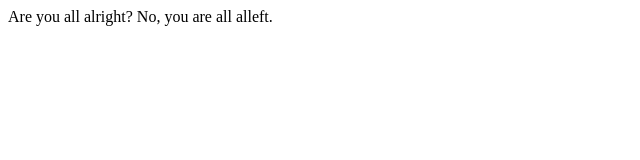
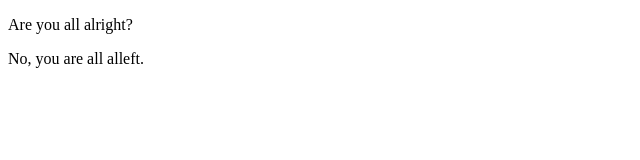
Before and after one commit to exeloar/exeloar.github.io, a plain HTML site: page funniestjokeintheworld/index.html in a window 1280 px wide. Shown: the whole page, without its empty margins (0-640 px from the left). Drawn offline with Linux system fonts and the light colour scheme.

Commit message:
Update index.html

```diff
--- a/funniestjokeintheworld/index.html
+++ b/funniestjokeintheworld/index.html
@@ -2,7 +2,7 @@
 <html>
 <body>
 <title> Funniest Joke in the World: </title>
-<p1> Are you all alright? </p1>
-<p1> No, you are all alleft. </p1>
+<p> Are you all alright? </p>
+<p> No, you are all alleft. </p>
 </body>
 </html>
```
